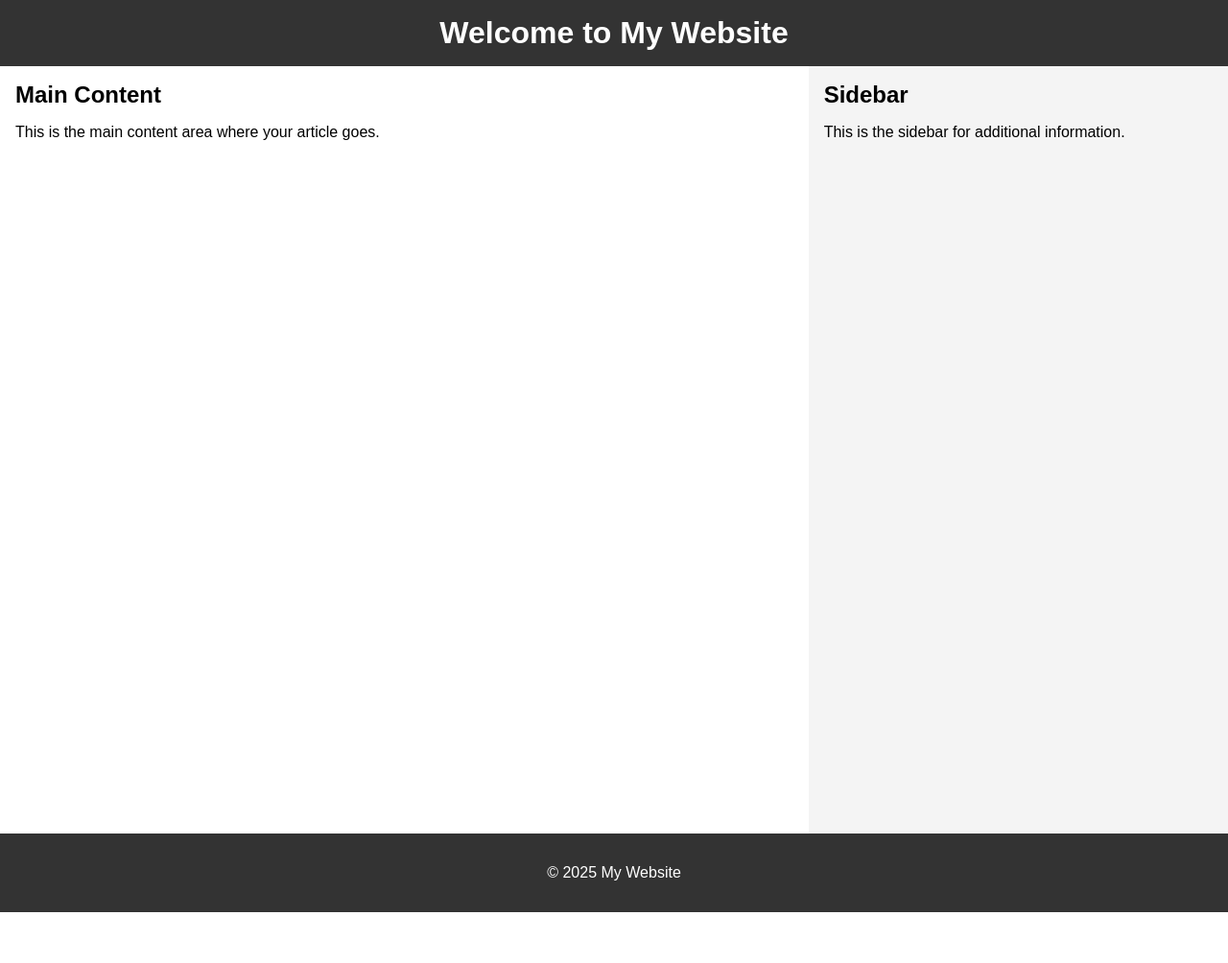
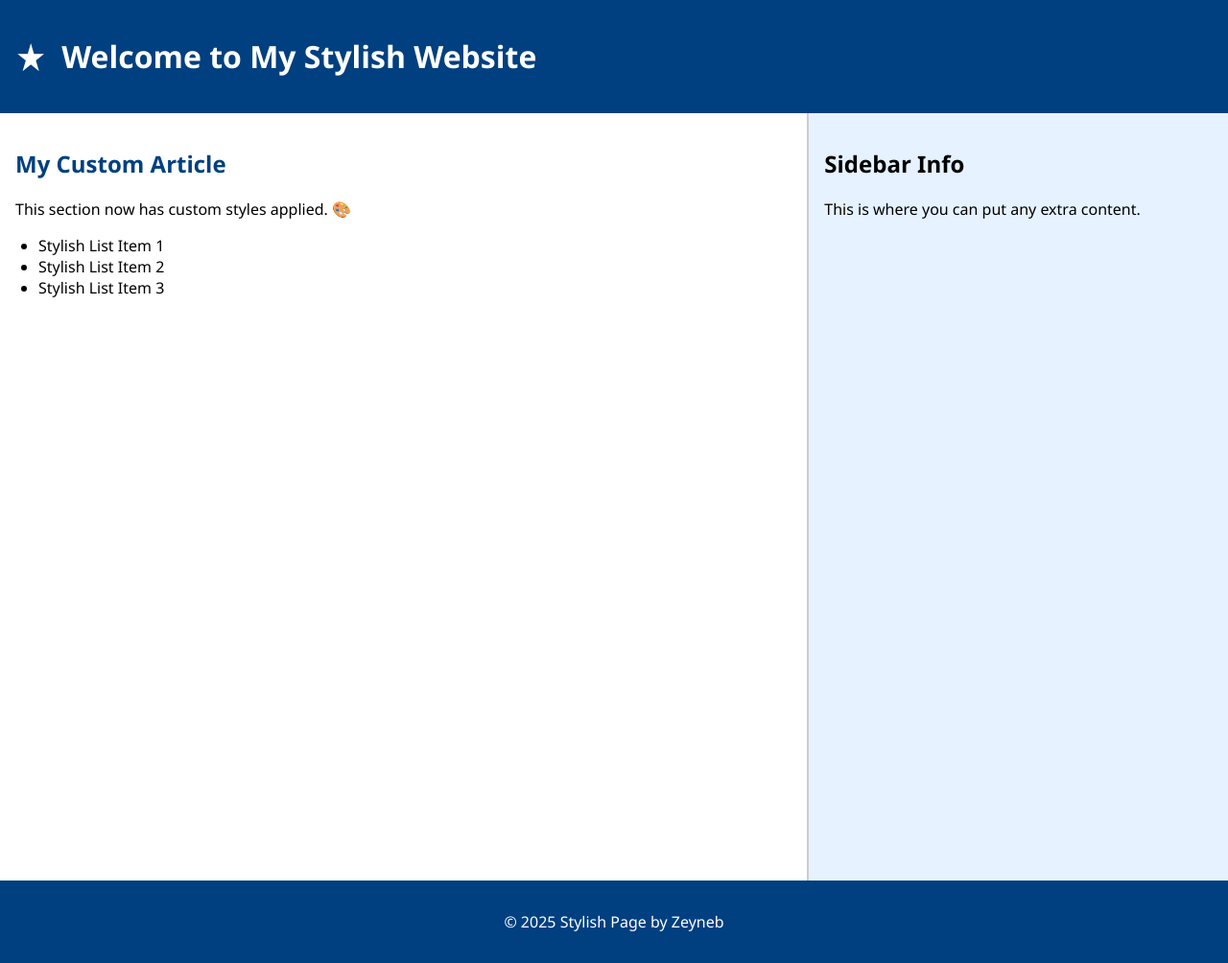
Before and after one commit to zeyneb20/alx_html_css, a plain HTML site: page index.html in a window 1280 px wide. Shown: the whole page at 96% size. Before the commit the page ends 951 px from the top, so only its background shows below. Drawn offline with Linux system fonts and the light colour scheme.

Commit message:
Task 3: Added logo and custom styles

```diff
--- a/index.html
+++ b/index.html
@@ -9,23 +9,29 @@
   </head>
   <body class="works_on_smartphone">
     <header>
-      <h1>Welcome to My Website</h1>
+      <span class="logo">&#9733;</span>
+      <h1>Welcome to My Stylish Website</h1>
     </header>
 
     <main>
       <article>
-        <h2>Main Content</h2>
-        <p>This is the main content area where your article goes.</p>
+        <h2>My Custom Article</h2>
+        <p>This section now has custom styles applied. 🎨</p>
+        <ul>
+          <li>Stylish List Item 1</li>
+          <li>Stylish List Item 2</li>
+          <li>Stylish List Item 3</li>
+        </ul>
       </article>
 
       <aside>
-        <h2>Sidebar</h2>
-        <p>This is the sidebar for additional information.</p>
+        <h2>Sidebar Info</h2>
+        <p>This is where you can put any extra content.</p>
       </aside>
     </main>
 
     <footer>
-      <p>&copy; 2025 My Website</p>
+      <p>&copy; 2025 Stylish Page by Zeyneb</p>
     </footer>
   </body>
 </html>
--- a/styles.css
+++ b/styles.css
@@ -2,6 +2,22 @@ body {
   display: flex;
   flex-direction: column;
   min-height: 100vh;
+  font-family: 'Segoe UI', Tahoma, Geneva, Verdana, sans-serif;
+  background-color: #f0f4f8;
+}
+
+header {
+  display: flex;
+  align-items: center;
+  background-color: #004080;
+  color: white;
+  padding: 1em;
+  gap: 1em;
+}
+
+.logo {
+  font-size: 2.5em;
+  font-weight: bold;
 }
 
 main {
@@ -12,19 +28,29 @@ main {
 article {
   flex: 2;
   overflow-y: auto;
+  padding: 1em;
+  background-color: #ffffff;
+  border-right: 2px solid #ccc;
+}
+
+article h2 {
+  color: #004080;
+}
+
+article ul {
+  padding-left: 1.5em;
 }
 
 aside {
   flex: 1;
   overflow-y: auto;
+  padding: 1em;
+  background-color: #e6f2ff;
 }
 
-/* Additional optional styling */
-header h1, article h2, aside h2 {
-  margin: 0;
+footer {
+  background-color: #004080;
+  color: white;
+  text-align: center;
+  padding: 1em;
 }
-
-.logo {
-  font-size: 2em;
-  font-weight: bold;
-}
```
